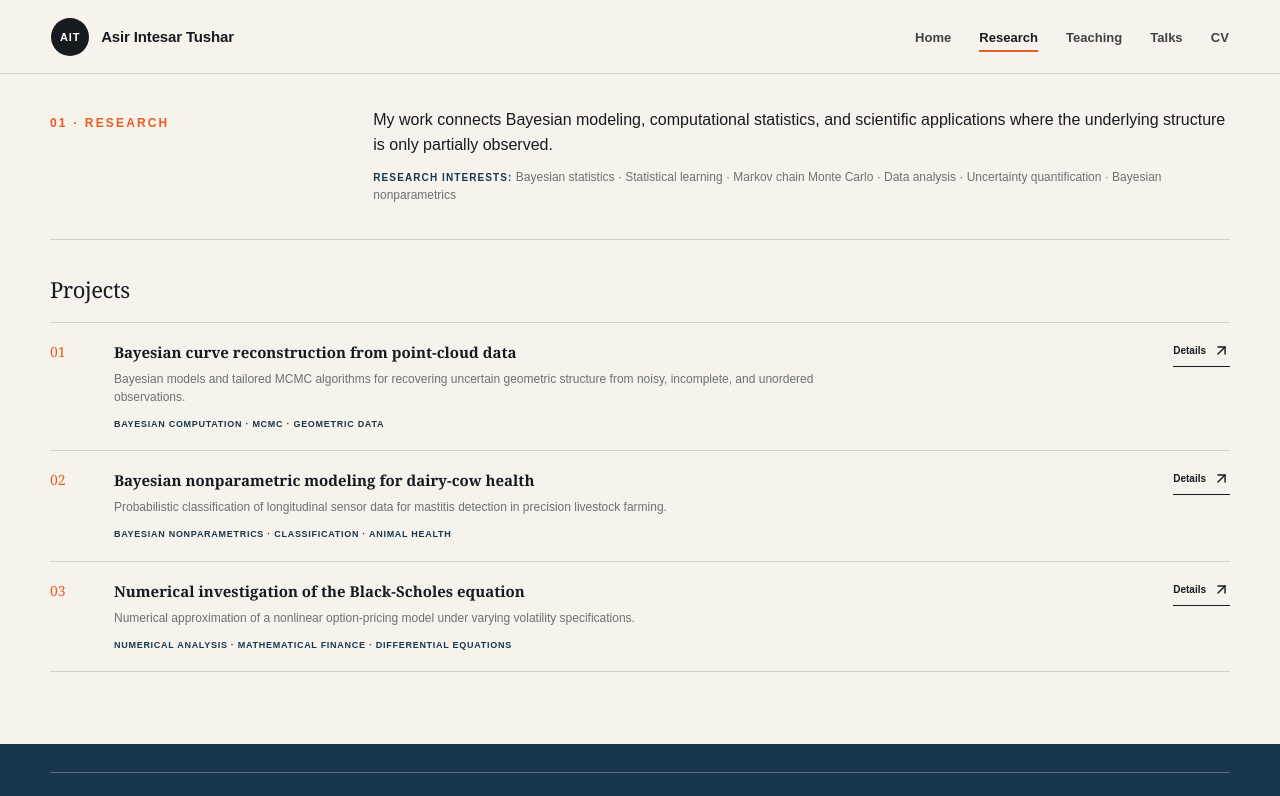
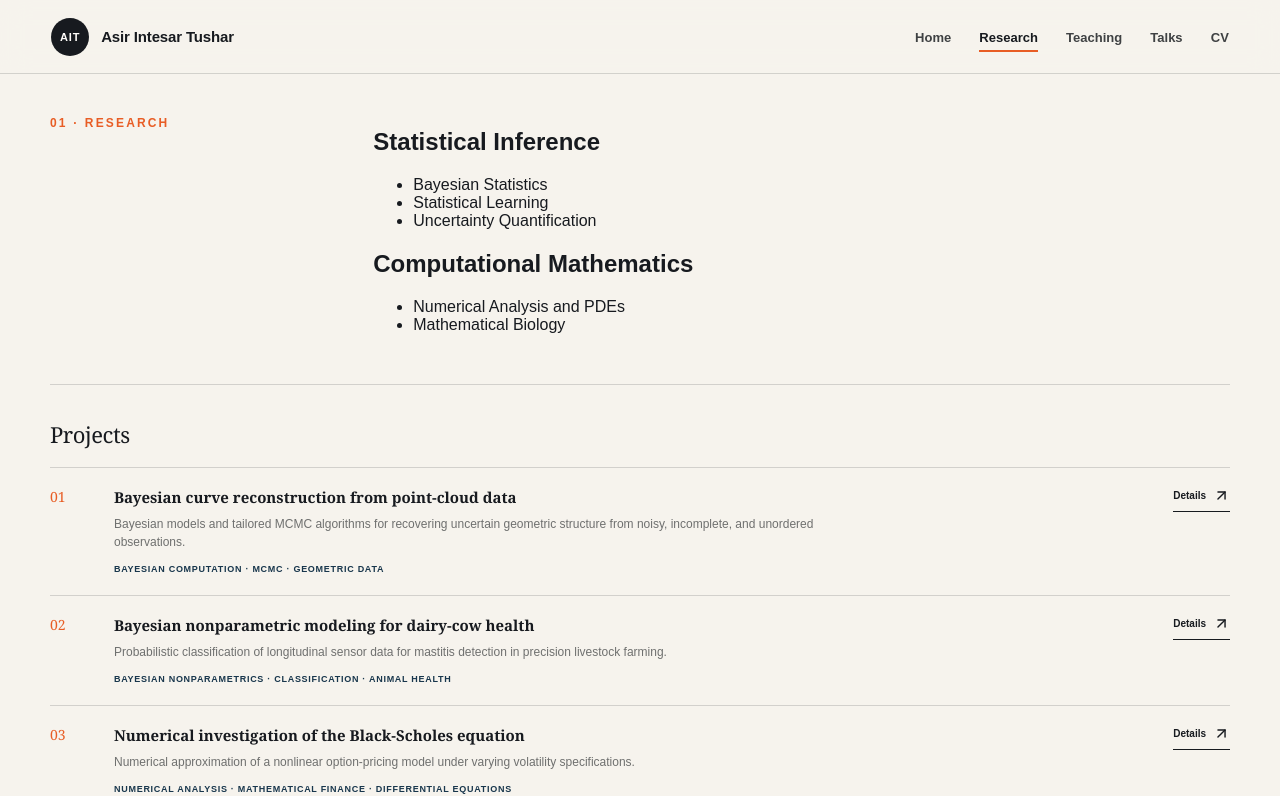
Before and after one commit to AsirTushar/AsirTushar.github.io, a Next.js app: page /research in a window 1280 px wide. Shown: the top 796 px of the page. Built offline with nearby package versions, Linux system fonts and the light colour scheme.

Commit message:
Update page.tsx

```diff
--- a/app/research/page.tsx
+++ b/app/research/page.tsx
@@ -41,9 +41,26 @@ export default function Research() {
       <section className="research-overview section-shell">
         <p className="eyebrow">01 · Research</p>
         <div className="research-overview-copy">
-          <h1>My work connects Bayesian modeling, computational statistics, and scientific applications where the underlying structure is only partially observed.</h1>
-          <p><strong>Research interests:</strong> Bayesian statistics · Statistical learning · Markov chain Monte Carlo · Data analysis · Uncertainty quantification · Bayesian nonparametrics</p>
-        </div>
+  <div className="research-interest-groups">
+    <div>
+      <h2>Statistical Inference</h2>
+      <ul>
+        <li>Bayesian Statistics</li>
+        <li>Statistical Learning</li>
+        <li>Uncertainty Quantification</li>
+      </ul>
+    </div>
+
+    <div>
+      <h2>Computational Mathematics</h2>
+      <ul>
+        <li>Numerical Analysis and PDEs</li>
+        <li>Mathematical Biology</li>
+      </ul>
+    </div>
+  </div>
+</div>
+
       </section>
       <section className="page-content section-shell">
         <section className="project-index" aria-labelledby="projects-title">
```
